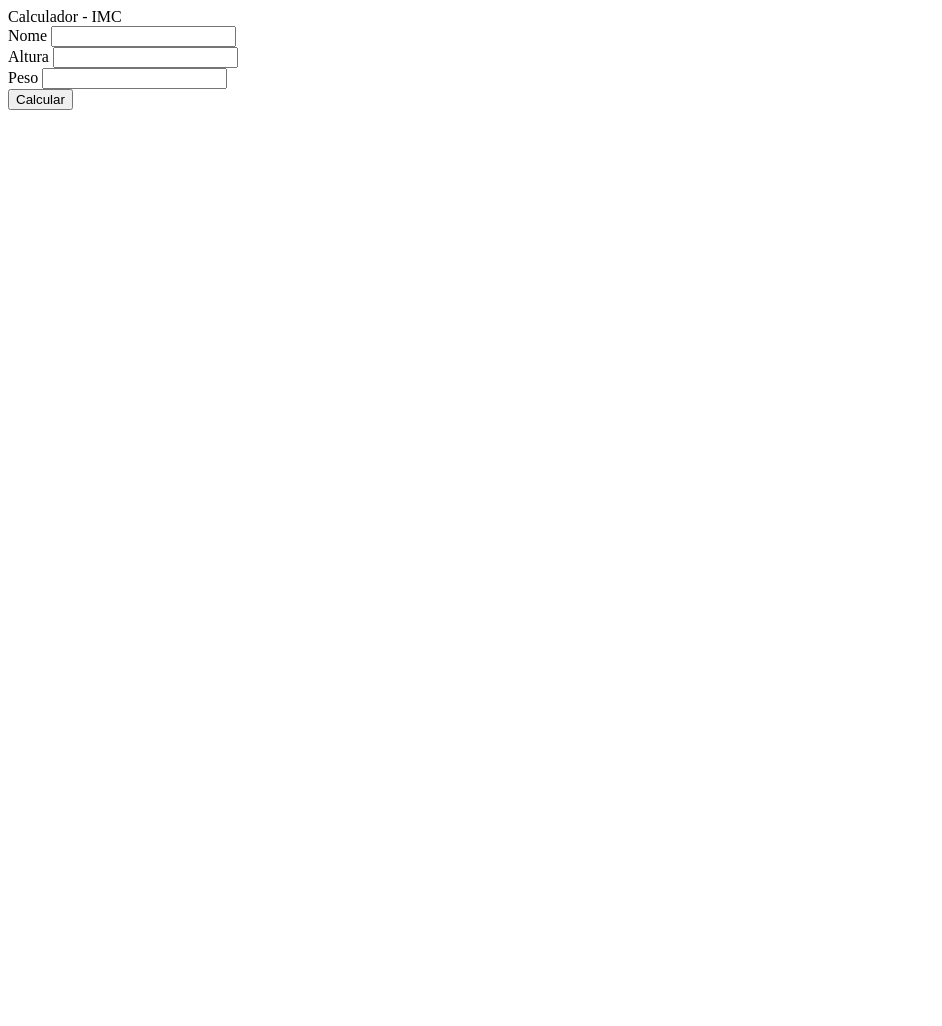
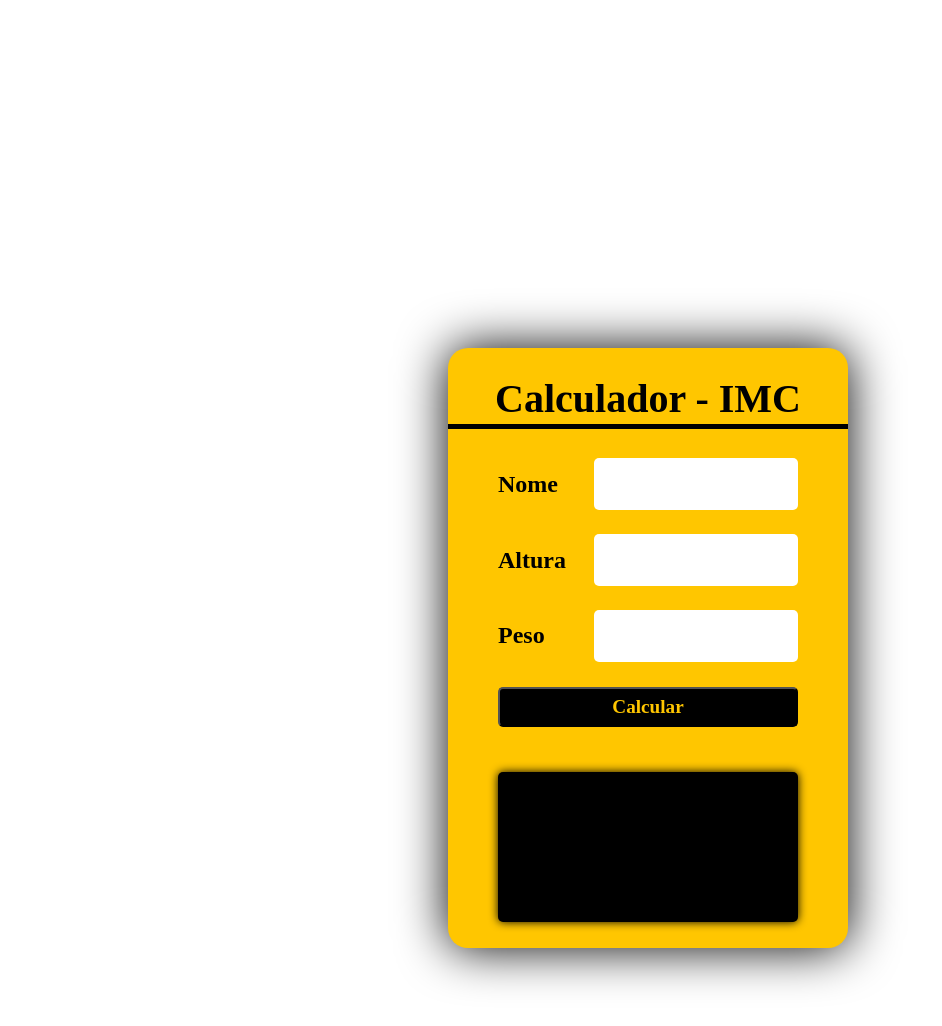
Before and after one commit to Celinaldo/treinando-JS, a plain HTML site: page index.html in a window 1280 px wide. Shown: the whole page, without its empty margins (0-942 px from the left). Before the commit the page ends 800 px from the top, so only its background shows below. Drawn offline with Linux system fonts and the light colour scheme; a web font is replaced by a local one.

Commit message:
projeto concluido

```diff
--- a/src/first.js
+++ b/src/first.js
@@ -1,34 +1,21 @@
 
-const calcular =  document.getElementById('calcular')
+const calcular =  document.getElementById('calcular');
 
 
 function imc(){
-    const nome =  document.getElementById('nome')
-    const altura =  document.getElementById('alt')
-    const peso =  document.getElementById('peso')
-    const resultado =  document.getElementById('resultado')
+    const nome =  document.getElementById('nome').value;
+    const altura =  document.getElementById('altura').value;
+    const peso =  document.getElementById('peso').value;
+    const resultado =  document.getElementById('resultado');
 
+    // ver se os campos estão preenchidos
     if (nome !== '' && altura !== ' ' && peso !== '') {
         const valorImc = (peso/(altura * altura)).toFixed(2);
         resultado.textContent = valorImc;
+    }else{
+        resultado.textContent = 'Preencha todos os valores do campo'
+    }
 
-        let classificacao = '';
-
-        if (valorImc<18.5) {
-            classificacao = 'abaixo do peso'
-
-        }else if (valorImc<25){
-            classificacao = 'co peso ideal'
-        }else if (valorImc<30) {
-            classificacao = 'levemente acima do peso'
-
-        }
-        resultado.textContent= `${nome} seu IMC é ${valorImc} e você ${classificacao}`
-
-    }else{
-        resultado.textContent = 'Preencha todos os campos'
-
-    }
 
 
 }
--- a/style.css
+++ b/style.css
@@ -0,0 +1,74 @@
+main{
+    display: flex;
+    width: 100vw;
+    height: 100vw;
+    justify-content: center;
+    align-items: center;
+}
+
+.container{
+    display: flex;
+    flex-direction: column;
+    background: rgb(255, 198, 0);
+    width: 400px;
+    height: 600px;
+    align-items: center;
+    justify-content: space-evenly;
+    border-radius: 20px;
+    box-shadow: 0 0 50px black;
+}
+.title{
+    display: flex;
+    justify-content: center;
+    align-items: center;
+    width: 100%;
+    height: 50px;
+    font: bold 2.5rem smaller;
+    border-bottom: solid 5px black;
+    margin-bottom: 5px;
+}
+.input{
+    display: flex;
+    width: 300px;
+    height: 50px;
+    justify-content: space-between;
+    align-items: center;
+}
+.input input{
+    width: 200px;
+    height: 50px;
+    border-radius: 5px;
+    border: none;
+    outline: 0;
+    font: bold 1.5rem smaller;
+    text-align: center;
+}
+.input label{
+    font: bold 1.5rem smaller;
+}
+button{
+    width: 300px;
+    height: 40px;
+    font: bold 1.2rem smaller;
+    background: #000;
+    color: rgb(255, 198, 0);
+    outline: none;
+    border-radius: 5px;
+    cursor: pointer;
+
+}
+.result{
+    display: flex;
+    margin-top: 20px;
+    align-items: center;
+    width: 300px;
+    height: 150px;
+    border-radius: 5px;
+    font: italic 1.5rem smaller;
+    box-shadow: 0px 0px 10px black;
+    background: #000;
+    color: rgb(255, 198, 0);
+    padding: 20px;
+    box-sizing:border-box;
+    user-select: none;
+}
```
Also changed, not shown: index.html (+1 -1 lines).
